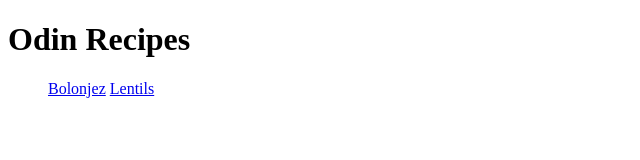
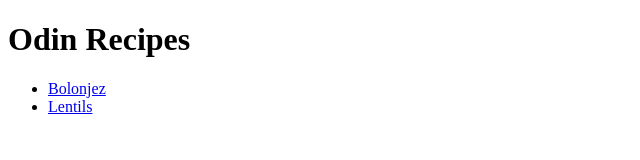
Before and after one commit to Tirz0/odin-recipes, a plain HTML site: page index.html in a window 1280 px wide. Shown: the whole page, without its empty margins (0-640 px from the left). Drawn offline with Linux system fonts and the light colour scheme.

Commit message:
Added <li> to index <ul> Forgot to add those earlier

```diff
--- a/index.html
+++ b/index.html
@@ -7,8 +7,8 @@
     <body>
         <h1>Odin Recipes</h1>
         <ul>
-            <a href="recipes/bolonjez.html">Bolonjez</a>
-            <a href="recipes/lentils.html">Lentils</a>
+          <li><a href="recipes/bolonjez.html">Bolonjez</a></li>
+          <li><a href="recipes/lentils.html">Lentils</a></li>
         </ul>
 
 
```
